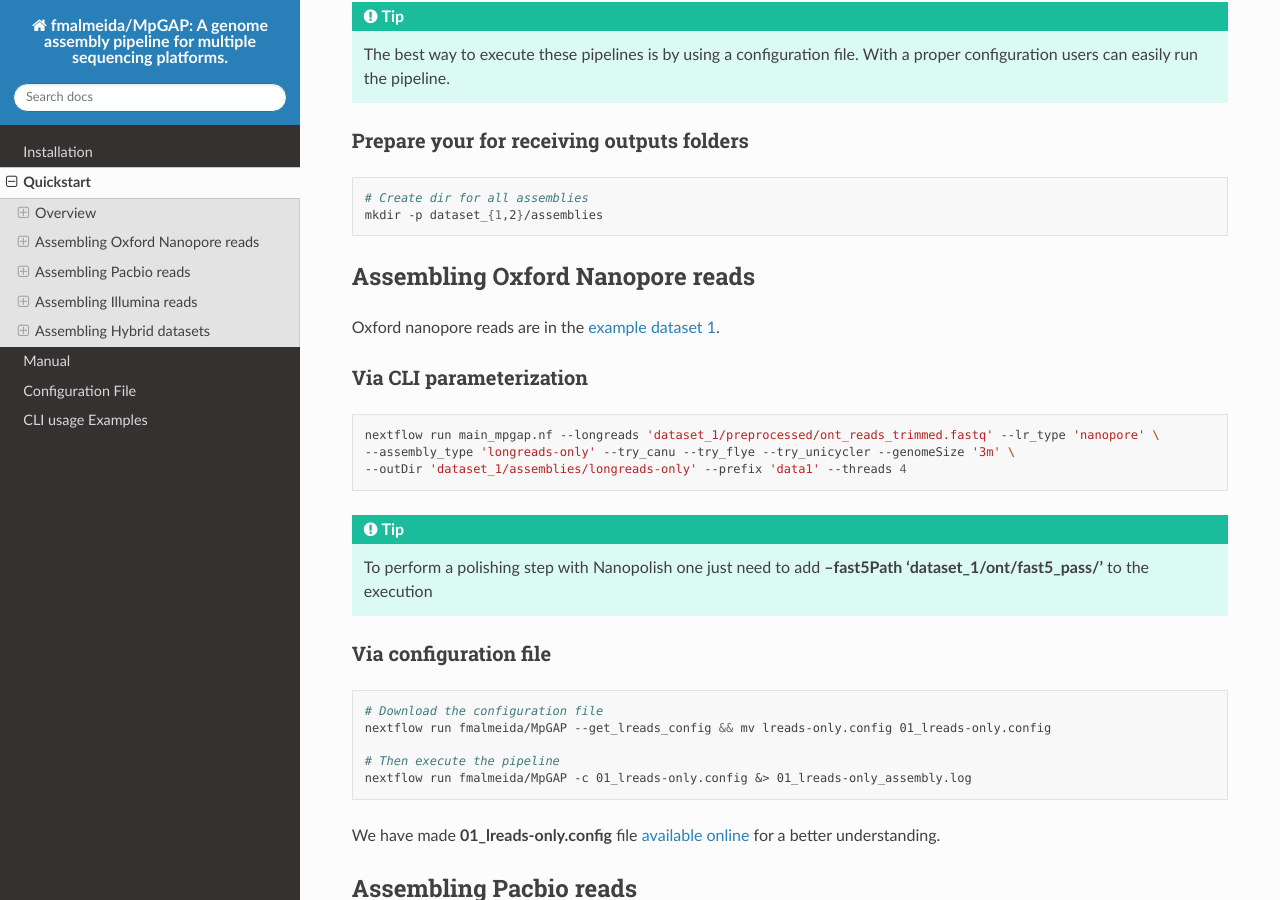
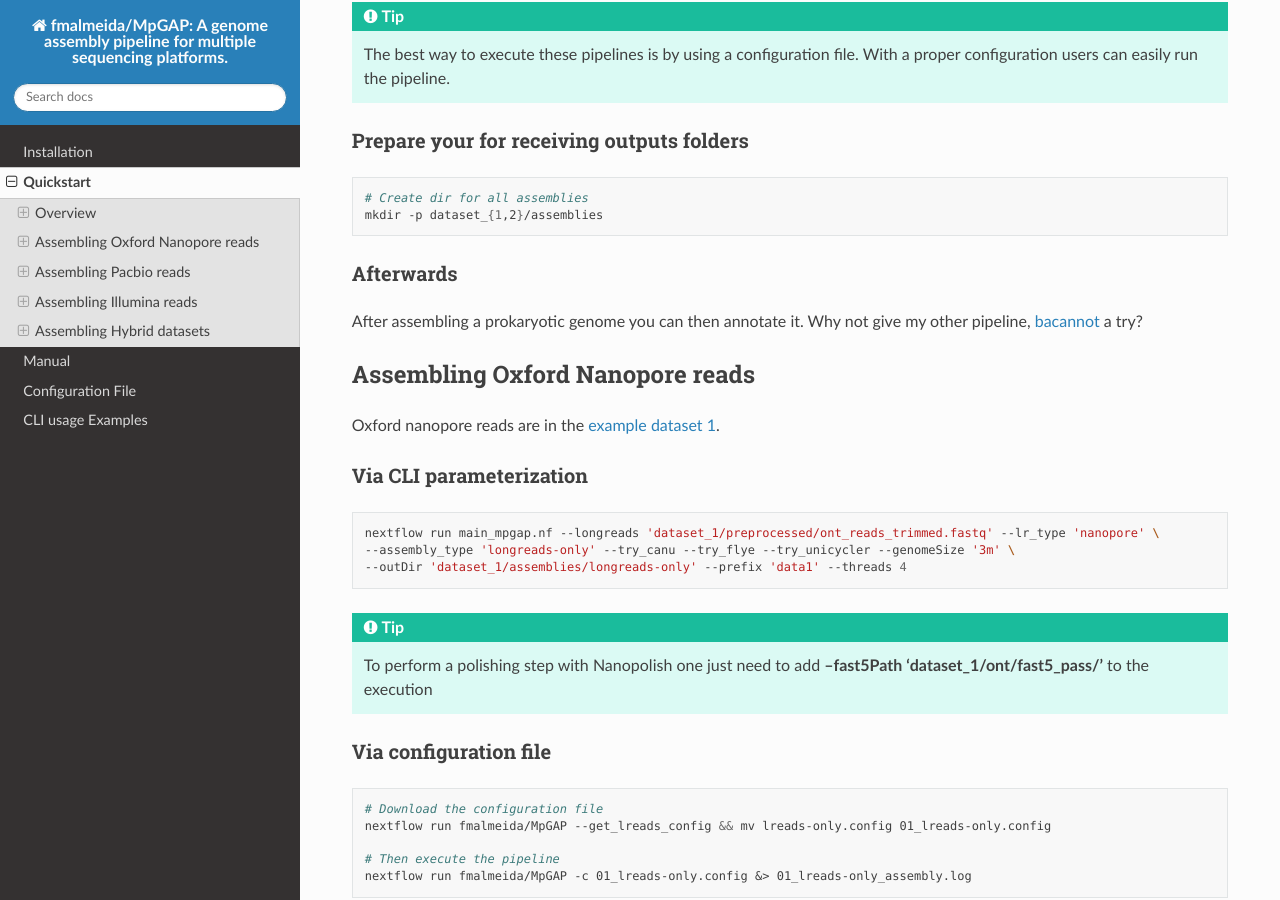
Before and after one commit to fmalmeida/MpGAP, a Sphinx documentation site: the page built from docs/quickstart.rst, in a window 1280 px wide and 900 px high, scrolled down 478 px. Built offline with Sphinx 7.4.7 and the Read the Docs theme 2.0.0, drawn with Linux system fonts in a browser that asks for light colours.

Commit message:
Adding reference to bacannot

```diff
--- a/docs/quickstart.rst
+++ b/docs/quickstart.rst
@@ -30,6 +30,11 @@ Prepare your for receiving outputs folders
 
   # Create dir for all assemblies
   mkdir -p dataset_{1,2}/assemblies
+
+Afterwards
+----------
+
+After assembling a prokaryotic genome you can then annotate it. Why not give my other pipeline, `bacannot <https://bacannot.readthedocs.io/en/latest/>`_ a try?
 
 Assembling Oxford Nanopore reads
 ================================
```
